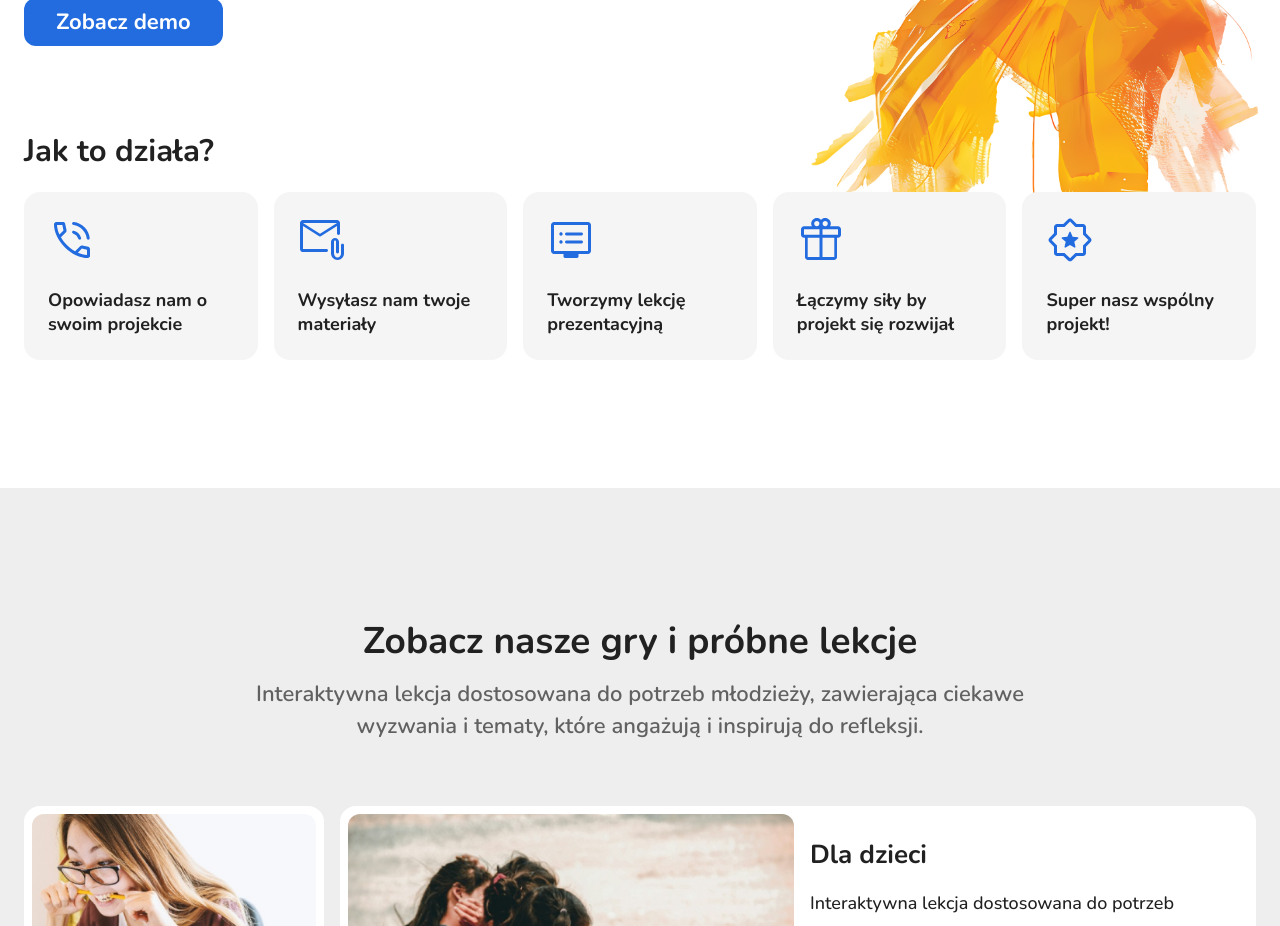
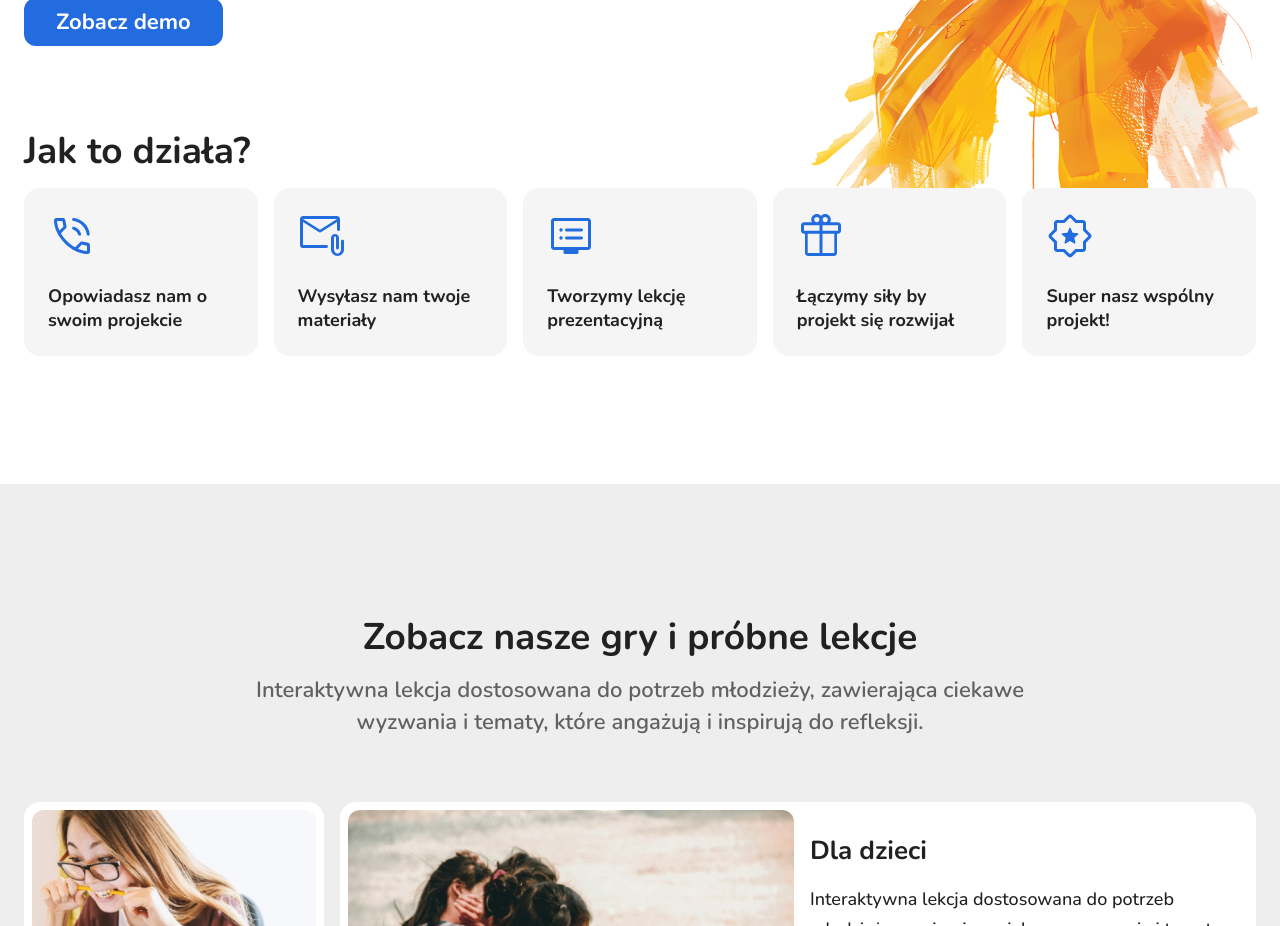
Before and after one commit to kamilMalinowski/duchnauki-landing-page, a React (Vite) app: page /#root in a window 1280 px wide. Shown: the part 1220-2146 px from the top of the page. Built offline with nearby package versions, Linux system fonts and the light colour scheme.

Commit message:
fix sequentially-descending order

```diff
--- a/src/pages/HomePage.jsx
+++ b/src/pages/HomePage.jsx
@@ -67,7 +67,7 @@ function HomePage() {
               </NavLink>
             </section>
             <section>
-              <Heading type="h3">Jak to działa?</Heading>
+              <Heading type="h2">Jak to działa?</Heading>
               <ul className="list">
                 {infoCards.map((card) => (
                   <Card key={card.text} variant={card.variant} type="button">
```
